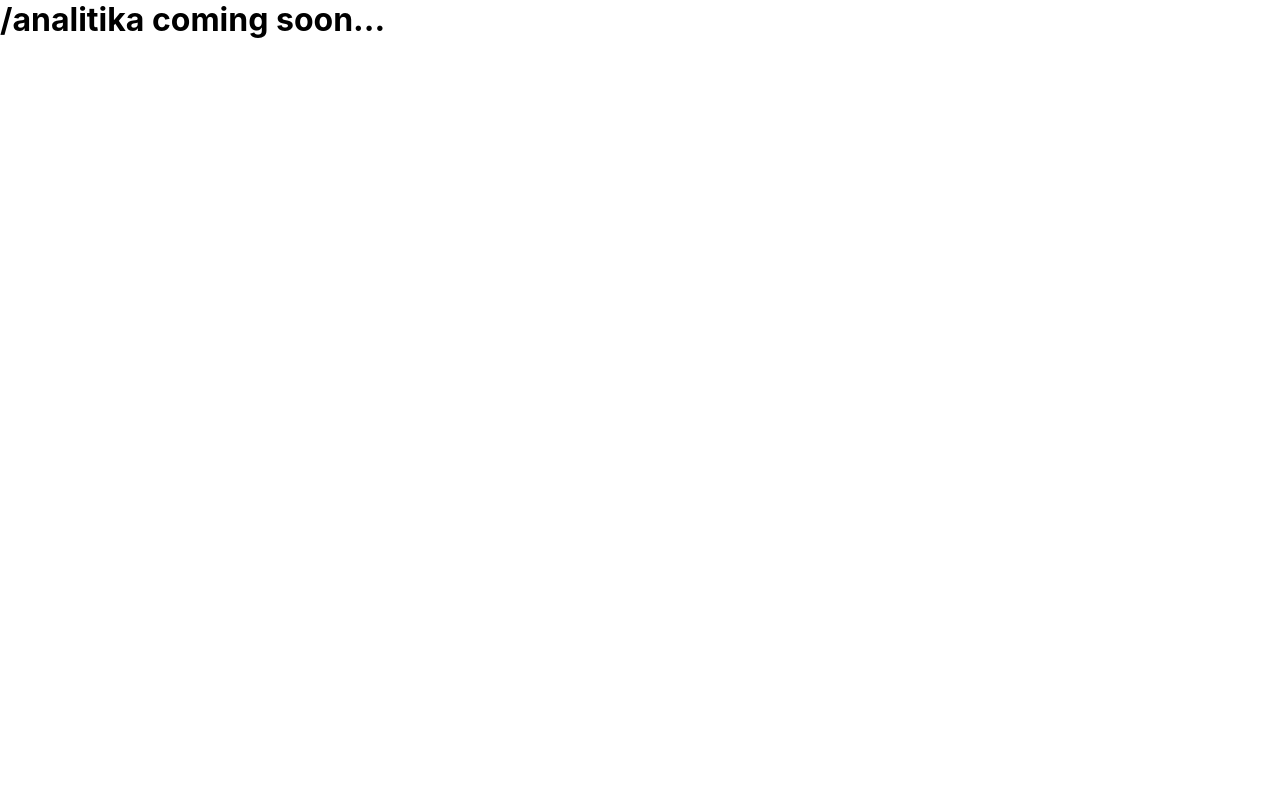
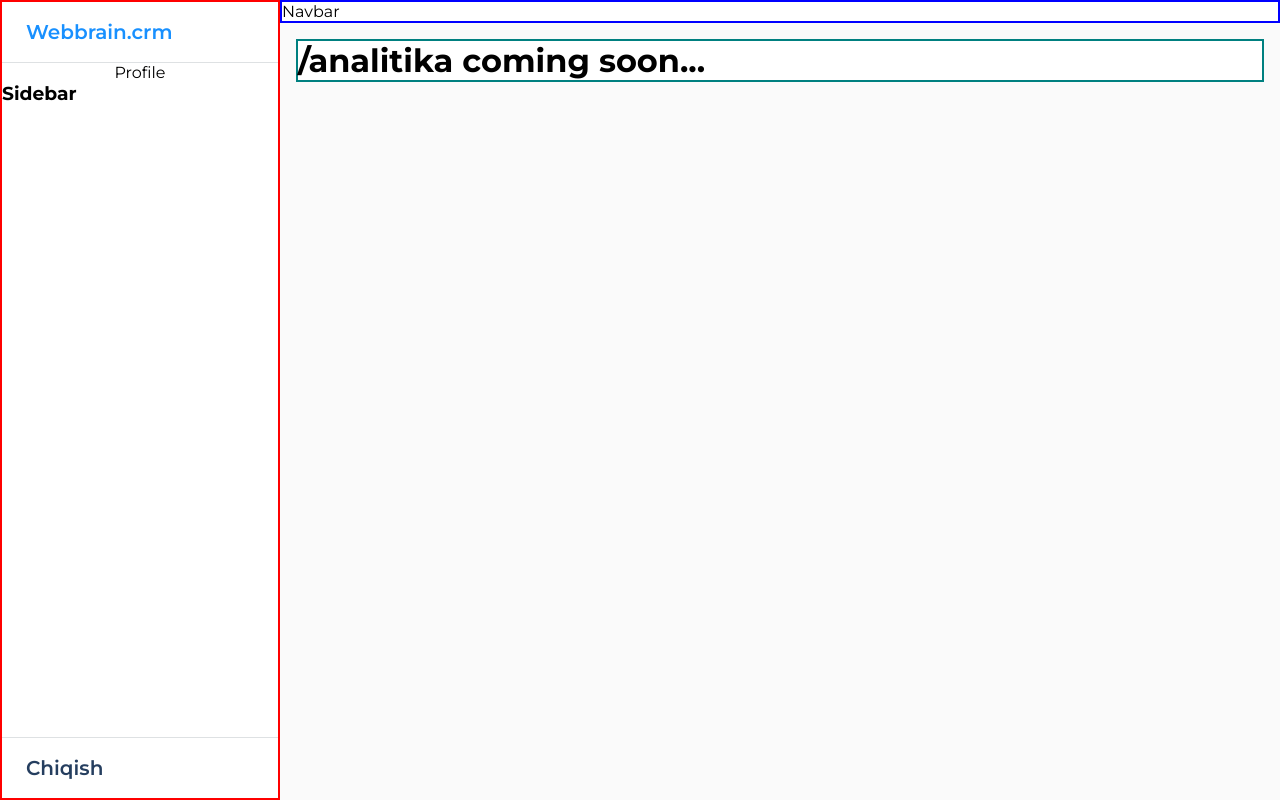
Before and after one commit to xojiakbar-coder/crm, a React (Vite) app: page /analitika in a window 1280 px wide. Built offline with nearby package versions, Linux system fonts and the light colour scheme.

Commit message:
creating sidebar

```diff
--- a/src/components/Navbar/style.js
+++ b/src/components/Navbar/style.js
@@ -1,5 +1,8 @@
 import styled from "styled-components";
 
-const Container = styled.div``;
+const Container = styled.div`
+  border: 2px solid blue;
+  background-color: white;
+`;
 
 export { Container };
--- a/src/components/Sidebar/index.jsx
+++ b/src/components/Sidebar/index.jsx
@@ -1,7 +1,32 @@
-import { Container } from "./style";
+import { Outlet, useNavigate } from "react-router-dom";
+import { Body, Container, LogOut, Logo, Side, Wrapper } from "./style";
+import Navbar from "../Navbar";
+import Profile from "./profile";
 
 const Sideber = () => {
-  return <Container>Sideber</Container>;
+  const navigate = useNavigate();
+  const onClickLogo = () => {
+    navigate("/");
+  };
+  const onClickLogOut = () => {
+    navigate("/");
+  };
+  return (
+    <Container>
+      <Side>
+        <Logo onClick={onClickLogo}>Webbrain.crm</Logo>
+        <Profile />
+        <h3>Sidebar</h3>
+        <LogOut onClick={onClickLogOut}>Chiqish</LogOut>
+      </Side>
+      <Body>
+        <Navbar />
+        <Wrapper>
+          <Outlet />
+        </Wrapper>
+      </Body>
+    </Container>
+  );
 };
 
 export default Sideber;
--- /dev/null
+++ b/src/components/Sidebar/profile.jsx
@@ -0,0 +1,7 @@
+import { ProfileContainer } from "./style";
+
+export const Profile = () => {
+  return <ProfileContainer>Profile</ProfileContainer>;
+};
+
+export default Profile;
--- a/src/components/Sidebar/style.js
+++ b/src/components/Sidebar/style.js
@@ -1,5 +1,67 @@
-import styled from "styled-components";
+import styled, { css } from "styled-components";
 
-const Container = styled.div``;
+const flex = css`
+  display: flex;
+`;
 
-export { Container };
+const Container = styled.div`
+  ${flex}
+`;
+
+const Side = styled.div`
+  ${flex}
+  flex-direction: column;
+  width: 280px;
+  max-width: 280px;
+  min-width: 280px;
+  height: 100vh;
+  background-color: white;
+  border: 2px solid red;
+  overflow-x: hidden;
+  overflow-y: scroll;
+  &::-webkit-scrollbar {
+    width: 0;
+  }
+`;
+
+const Body = styled.div`
+  flex: 1;
+`;
+
+const Wrapper = styled.div`
+  margin: 16px;
+  border: 2px solid teal;
+  background-color: white;
+`;
+
+const Logo = styled.div`
+  position: sticky;
+  top: 0;
+  font-weight: 600;
+  font-size: 20px;
+  line-height: 28px;
+  color: var(--activeColor);
+  padding: 16px 24px;
+  border-bottom: 1px solid rgba(222, 225, 227, 1);
+  cursor: pointer;
+  background-color: white;
+`;
+
+const LogOut = styled(Logo)`
+  bottom: 0;
+  margin-top: auto;
+  width: 100%;
+  color: var(--backgroundColor);
+  border-top: 1px solid rgba(222, 225, 227, 1);
+  border-bottom: none;
+`;
+
+// Profile ============
+
+const ProfileContainer = styled.div`
+  ${flex}
+  justify-content: center;
+  align-items: center;
+`;
+
+export { Container, Side, Body, Wrapper, Logo, LogOut, ProfileContainer };
--- a/src/index.css
+++ b/src/index.css
@@ -1,9 +1,21 @@
+@import url("https://fonts.googleapis.com/css2?family=Montserrat:wght@200;300;400;500;600;700;800&display=swap");
+
 * {
   margin: 0;
   padding: 0;
   box-sizing: border-box;
+  font-family: "Montserrat", sans-serif;
 }
 
 :root {
-  font-family: Inter, system-ui, Avenir, Helvetica, Arial, sans-serif;
+  font-family: "Montserrat", sans-serif;
+  --backgroundColor: #253e5f;
+  --activeColor: #1890ff;
+  --pirmaryColor: #929faf;
 }
+
+body {
+  margin: 0;
+  font-family: "Montserrat", sans-serif;
+  background-color: rgba(250, 250, 250, 1);
+}
--- a/src/root/index.jsx
+++ b/src/root/index.jsx
@@ -1,11 +1,13 @@
 import { Navigate, Route, Routes } from "react-router-dom";
 import { Container } from "./style";
 import sidebar from "../utils/sidebar";
+import Sideber from "../components/Sidebar";
 
 const Root = () => {
   return (
     <Container>
       <Routes>
+        <Route element={<Sideber />}>
           {sidebar.map((value) => {
             if (value.children?.length) {
               return value.children.map((child) => {
@@ -25,6 +27,7 @@ const Root = () => {
               );
             }
           })}
+        </Route>
         <Route path="/" element={<Navigate to={"/analitika"} />} />
         <Route path="*" element={<h1>404</h1>} />
       </Routes>
```
Lines whose indentation alone changed are shown as unchanged.
